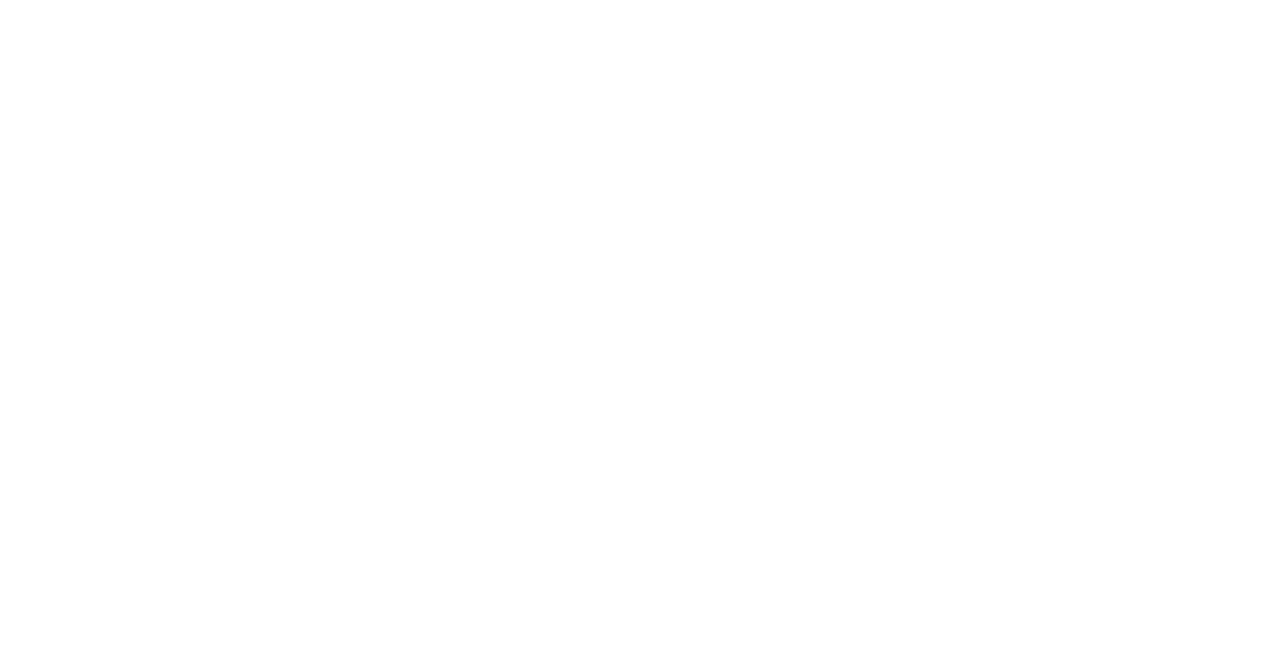
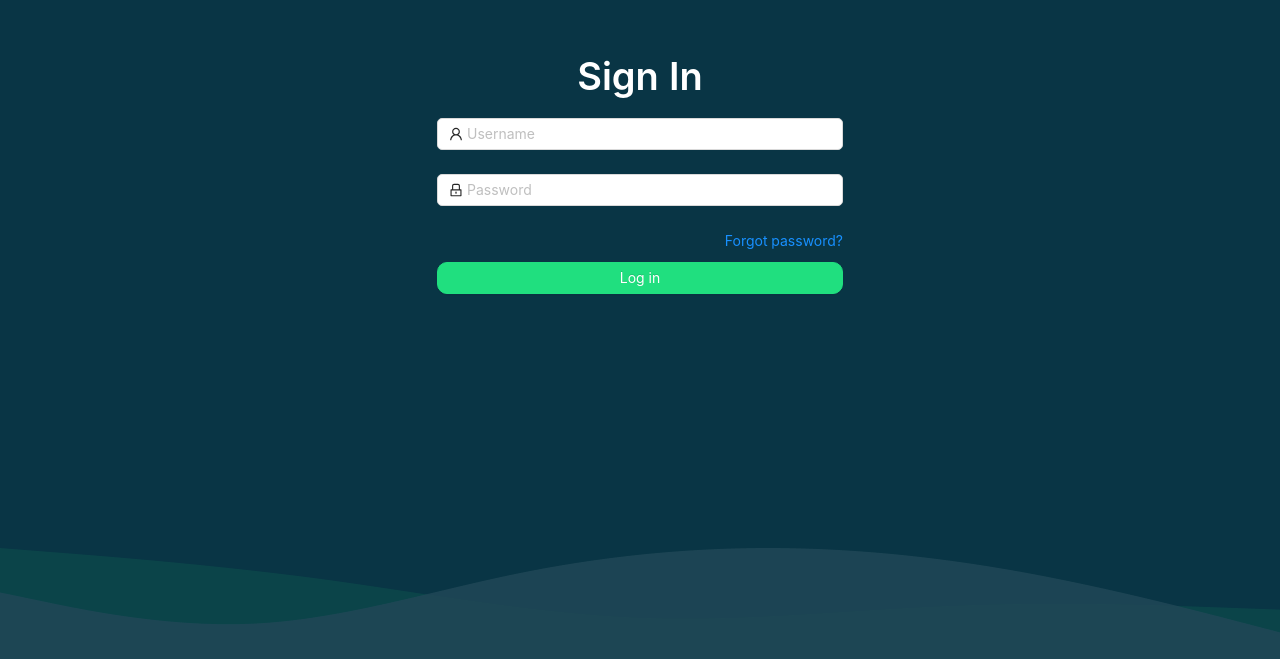
Before and after one commit to hsipl/EC_Shop-Frontend, a React (Vite) app: page /login in a window 1280 px wide. Before the commit this address had no page. Shown: the part 141-800 px from the top of the page. Built offline with nearby package versions, Linux system fonts and the light colour scheme.

Commit message:
feat: add Login page

```diff
--- /dev/null
+++ b/src/pages/Login/Login.css
@@ -0,0 +1,26 @@
+.root {
+  width: 100%;
+  height: 100vh;
+
+  display: flex;
+  flex-direction: column;
+  -webkit-box-pack: center;
+  justify-content: center;
+  -webkit-box-align: center;
+  align-items: center;
+
+  background: #093545;
+  background-color: #093545;
+  background-image: url(@/assets/SignInWave.png);
+  background-size: contain;
+  background-repeat: no-repeat;
+  background-position: bottom;
+}
+
+.form-box {
+  min-width: 250px;
+  max-width: 406px;
+  width: 90%;
+  height: 347px;
+  padding: 20px;
+}
--- /dev/null
+++ b/src/pages/Login/index.jsx
@@ -0,0 +1,81 @@
+import { LockOutlined, UserOutlined } from "@ant-design/icons";
+import { Button, Form, Input, Typography } from "antd";
+import React from "react";
+import "./Login.css";
+
+export default function Login() {
+  const onFinish = (values) => {
+    console.log("Received values of form: ", values);
+  };
+
+  return (
+    <div className="root">
+      <Typography.Title style={{ color: "#fff" }}>Sign In</Typography.Title>
+      <Form
+        name="normal_login"
+        className="form-box"
+        initialValues={{
+          remember: true,
+        }}
+        onFinish={onFinish}
+      >
+        <Form.Item
+          name="username"
+          rules={[
+            {
+              required: true,
+              message: "Please input your Username!",
+            },
+          ]}
+        >
+          <Input
+            prefix={<UserOutlined className="site-form-item-icon" />}
+            placeholder="Username"
+            style={{ borderRadius: "5px" }}
+          />
+        </Form.Item>
+        <Form.Item
+          name="password"
+          rules={[
+            {
+              required: true,
+              message: "Please input your Password!",
+            },
+          ]}
+        >
+          <Input
+            prefix={<LockOutlined className="site-form-item-icon" />}
+            type="password"
+            placeholder="Password"
+            style={{ borderRadius: "5px" }}
+          />
+        </Form.Item>
+        <div style={{ width: "100%", textAlign: "right" }}>
+          <a className="login-form-forgot" href="">
+            Forgot password?
+          </a>
+        </div>
+
+        <Form.Item>
+          <Button
+            type="primary"
+            htmlType="Login"
+            className="login-form-button"
+            style={{
+              maxWidth: "406px",
+              width: "100%",
+              height: "32px",
+              borderRadius: "10px",
+              borderColor: "#20DF7F",
+              background: "#20DF7F",
+              color: "#fff",
+              marginTop: "10px",
+            }}
+          >
+            Log in
+          </Button>
+        </Form.Item>
+      </Form>
+    </div>
+  );
+}
--- a/src/routes.jsx
+++ b/src/routes.jsx
@@ -1,4 +1,5 @@
 import { BasicLayout } from "@/pages/BasicLayout";
+import Login from "@/pages/Login";
 import { PageA } from "@/pages/PageA";
 import { PageB } from "@/pages/PageB";
 
@@ -12,4 +13,8 @@
       { path: "b", element: <PageB /> },
     ],
   },
+  {
+    path: "/login",
+    element: <Login />,
+  },
 ];
```
Also changed, not shown: src/assets/SignInWave.png (added).
